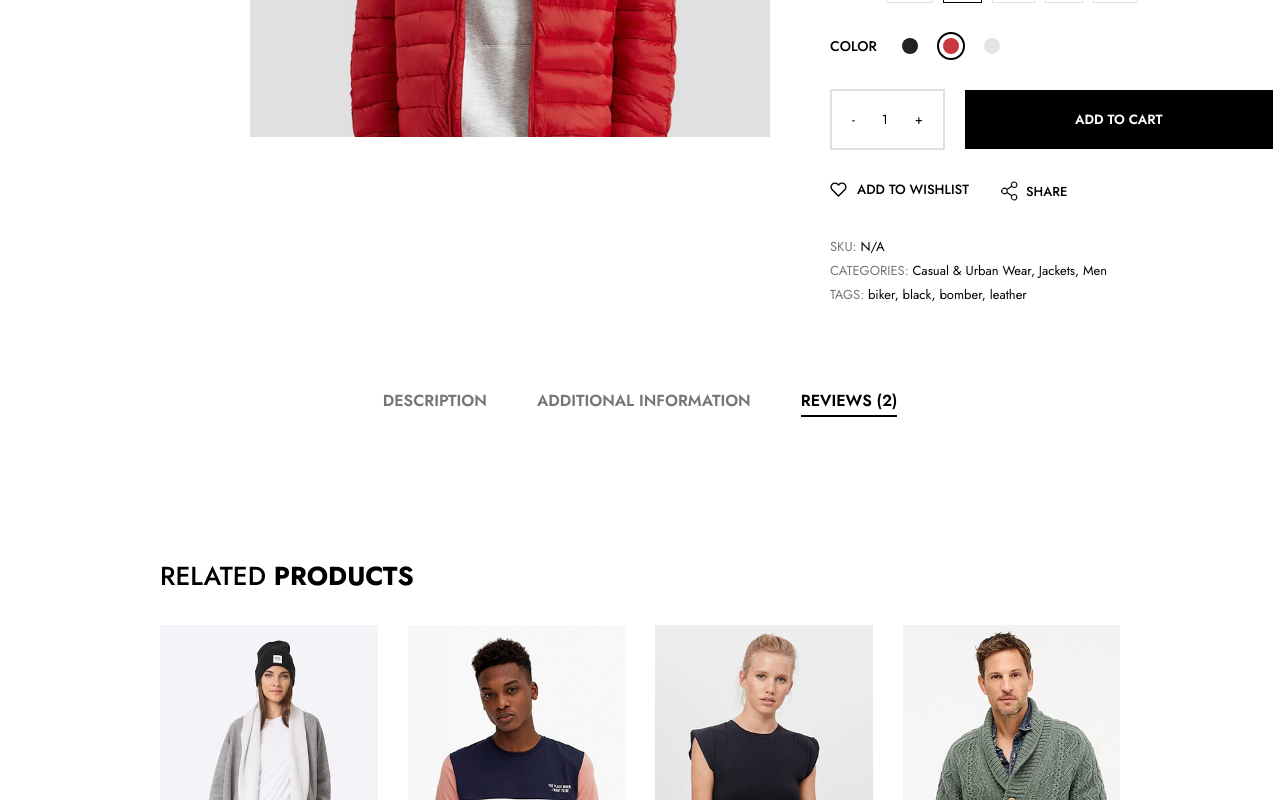
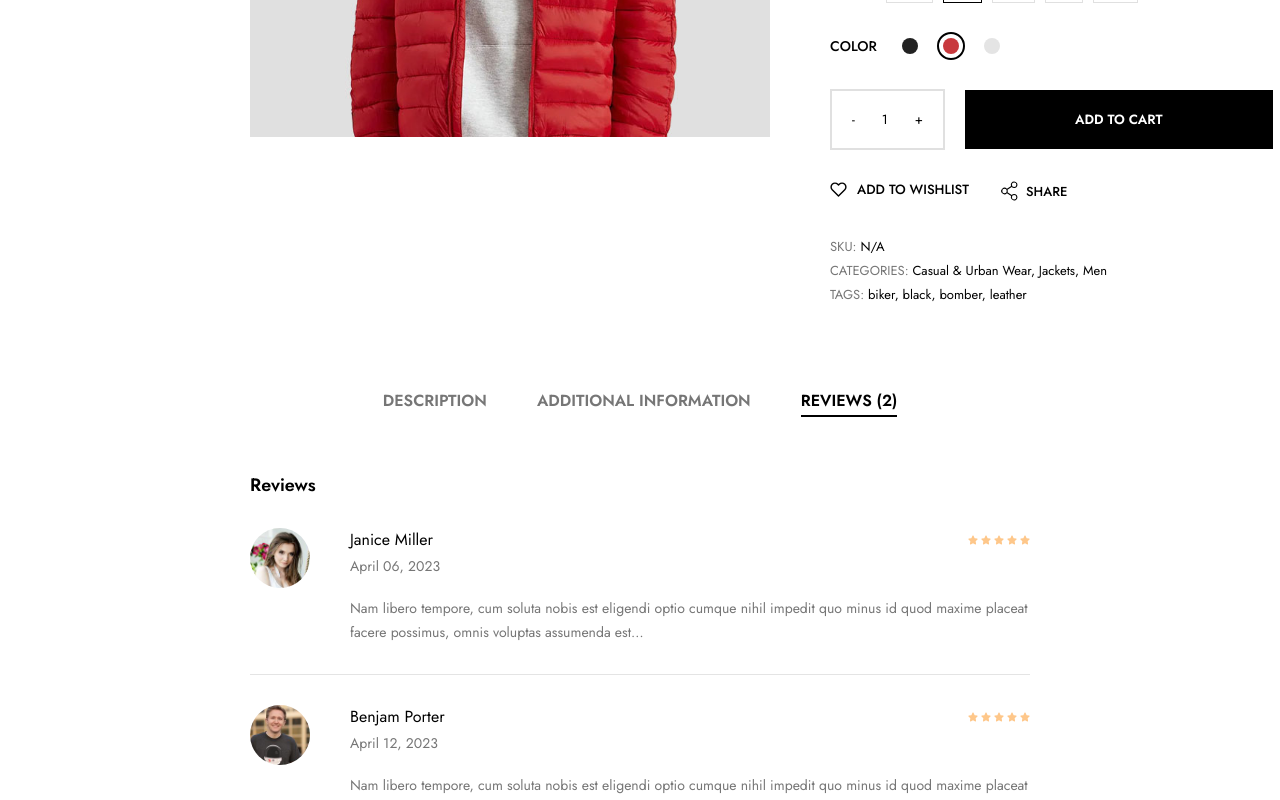
Before and after one commit to sunrisedev99/summer-ecommerce--react, a React (Create React App) app: page /product in a window 1280 px wide. Both pictures are taken after a click on the element "REVIEWS (2)". Shown: the part 487-1287 px from the top of the page. Built offline with nearby package versions, Linux system fonts and the light colour scheme.

Commit message:
Update AdditionalInfo.jsx and AdditionalInfo.css: add review section with user reviews and form to submit new review

```diff
--- a/src/Components/Product/AdditonInfo/AdditionalInfo.css
+++ b/src/Components/Product/AdditonInfo/AdditionalInfo.css
@@ -128,6 +128,180 @@
   font-weight: 400;
 }
 
+/* tab3 */
+
+.aiTabReviewContainer {
+  display: flex;
+  flex-direction: column;
+  gap: 50px;
+}
+
+.aiTabReviewContainer h3 {
+  font-size: 18px;
+  font-weight: 600;
+  margin-bottom: -20px;
+}
+
+.userReviews {
+  display: flex;
+  flex-direction: column;
+  gap: 30px;
+}
+
+.userReview {
+  display: flex;
+  gap: 40px;
+}
+
+.userReviewImg img {
+  width: 60px;
+  height: 60px;
+  border-radius: 50%;
+}
+
+.userReviewContent {
+  display: flex;
+  flex-direction: column;
+  gap: 20px;
+}
+
+.userReviewTopContent {
+  display: flex;
+  flex-direction: column;
+  gap: 5px;
+}
+
+.userNameRating {
+  display: flex;
+  justify-content: space-between;
+  align-items: center;
+}
+
+.userNameRating h6 {
+  font-size: 16px;
+  font-weight: 400;
+}
+
+.userRating {
+  display: flex;
+  gap: 3px;
+}
+
+.userDate p {
+  font-size: 14px;
+  font-weight: 400;
+  color: #767676;
+}
+
+.userReviewBottomContent p {
+  font-size: 14px;
+  font-weight: 400;
+  color: #767676;
+  line-height: 24px;
+}
+
+.userNewReview {
+  display: flex;
+  flex-direction: column;
+  gap: 40px;
+}
+
+.userNewReviewMessage {
+  display: flex;
+  flex-direction: column;
+  gap: 5px;
+}
+
+.userNewReviewMessage h5 {
+  font-size: 18px;
+  font-weight: 500;
+}
+
+.userNewReviewMessage p {
+  font-size: 14px;
+  color: #767676;
+}
+
+.userNewReviewRating {
+  display: flex;
+  align-items: center;
+  gap: 5px;
+}
+
+.userNewReviewRating label {
+  font-size: 14px;
+}
+
+.userNewReviewForm form {
+  display: flex;
+  flex-direction: column;
+  gap: 20px;
+}
+
+.userNewReviewForm form textarea {
+  padding: 10px;
+  border: 0.125rem solid #e4e4e4;
+  font-size: 14px;
+  outline-color: black;
+}
+
+.userNewReviewFormInput {
+  padding: 15px;
+  font-size: 14px;
+  border: 0.125rem solid #e4e4e4;
+  outline-color: black;
+}
+
+.userNewReviewForm button {
+  width: 20%;
+  padding: 15px;
+  font-size: 14px;
+  font-weight: 500;
+  background-color: black;
+  color: white;
+  border: none;
+  cursor: pointer;
+  text-transform: uppercase;
+}
+
+.userNewReviewFormCheck input {
+  appearance: none;
+  width: 16px;
+  height: 16px;
+  border: 2px solid #e4e4e4;
+  position: relative;
+  cursor: pointer;
+  outline: none;
+  margin-right: 10px;
+  display: inline-block;
+  vertical-align: middle;
+}
+
+.userNewReviewFormCheck input:checked {
+  border: 2px solid #000000;
+}
+
+.userNewReviewFormCheck input::after {
+  content: "";
+  display: block;
+  width: 8px;
+  height: 8px;
+  background-color: black;
+  position: absolute;
+  top: 50%;
+  left: 50%;
+  transform: translate(-50%, -50%) scale(0);
+  transition: transform 0.2s ease-in-out;
+}
+
+.userNewReviewFormCheck input:checked::after {
+  transform: translate(-50%, -50%) scale(1);
+}
+
+.userNewReviewFormCheck label {
+  font-size: 14px;
+}
+
 /* reponsive */
 
 @media screen and (max-width: 1210px) {
@@ -140,6 +314,8 @@
   .aiTabs p {
     font-size: 14px;
   }
+
+  /* tab1 */
 
   .descriptionPara {
     gap: 15px;
@@ -159,7 +335,18 @@
     gap: 20px;
   }
 
+  /* tab1 */
+
   .descriptionPara {
     gap: 10px;
   }
+
+  /* tab3 */
+  .userReviewBottomContent p {
+    font-size: 12px;
+  }
+
+  .userNewReviewForm button {
+    width: 40%;
+  }
 }
--- a/src/Components/Product/AdditonInfo/AdditionalInfo.jsx
+++ b/src/Components/Product/AdditonInfo/AdditionalInfo.jsx
@@ -1,5 +1,11 @@
 import React, { useState } from "react";
 import "./AdditionalInfo.css";
+
+import user1 from "../../../Assets/Users/user1.jpeg";
+import user2 from "../../../Assets/Users/user2.jpeg";
+
+import { FaStar } from "react-icons/fa";
+import Rating from "@mui/material/Rating";
 
 const AdditionalInfo = () => {
   const [activeTab, setActiveTab] = useState("aiTab1");
@@ -119,7 +125,121 @@ const AdditionalInfo = () => {
 
           {/* Tab3 */}
 
-          {activeTab === "aiTab3" && <div className="aiTabReview"></div>}
+          {activeTab === "aiTab3" && (
+            <div className="aiTabReview">
+              <div className="aiTabReviewContainer">
+                <h3>Reviews</h3>
+                <div className="userReviews">
+                  <div
+                    className="userReview"
+                    style={{ borderBottom: "1px solid #e4e4e4" }}
+                  >
+                    <div className="userReviewImg">
+                      <img src={user1} alt="" />
+                    </div>
+                    <div className="userReviewContent">
+                      <div className="userReviewTopContent">
+                        <div className="userNameRating">
+                          <h6>Janice Miller</h6>
+                          <div className="userRating">
+                            <FaStar color="#FEC78A" size={10} />
+                            <FaStar color="#FEC78A" size={10} />
+                            <FaStar color="#FEC78A" size={10} />
+                            <FaStar color="#FEC78A" size={10} />
+                            <FaStar color="#FEC78A" size={10} />
+                          </div>
+                        </div>
+                        <div className="userDate">
+                          <p>April 06, 2023</p>
+                        </div>
+                      </div>
+                      <div
+                        className="userReviewBottomContent"
+                        style={{ marginBottom: "30px" }}
+                      >
+                        <p>
+                          Nam libero tempore, cum soluta nobis est eligendi
+                          optio cumque nihil impedit quo minus id quod maxime
+                          placeat facere possimus, omnis voluptas assumenda est…
+                        </p>
+                      </div>
+                    </div>
+                  </div>
+                  <div className="userReview">
+                    <div className="userReviewImg">
+                      <img src={user2} alt="" />
+                    </div>
+                    <div className="userReviewContent">
+                      <div className="userReviewTopContent">
+                        <div className="userNameRating">
+                          <h6>Benjam Porter</h6>
+                          <div className="userRating">
+                            <FaStar color="#FEC78A" size={10} />
+                            <FaStar color="#FEC78A" size={10} />
+                            <FaStar color="#FEC78A" size={10} />
+                            <FaStar color="#FEC78A" size={10} />
+                            <FaStar color="#FEC78A" size={10} />
+                          </div>
+                        </div>
+                        <div className="userDate">
+                          <p>April 12, 2023</p>
+                        </div>
+                      </div>
+                      <div className="userReviewBottomContent">
+                        <p>
+                          Nam libero tempore, cum soluta nobis est eligendi
+                          optio cumque nihil impedit quo minus id quod maxime
+                          placeat facere possimus, omnis voluptas assumenda est…
+                        </p>
+                      </div>
+                    </div>
+                  </div>
+                </div>
+                <div className="userNewReview">
+                  <div className="userNewReviewMessage">
+                    <h5>
+                      Be the first to review “Lightweight Puffer Jacket With a
+                      Hood”
+                    </h5>
+                    <p>
+                      Your email address will not be published. Required fields
+                      are marked *
+                    </p>
+                  </div>
+                  <div className="userNewReviewRating">
+                    <label>Your rating *</label>
+                    <Rating name="simple-controlled" size="small" />
+                  </div>
+                  <div className="userNewReviewForm">
+                    <form>
+                      <textarea cols={30} rows={8} placeholder="Your Review" />
+                      <input
+                        type="text"
+                        placeholder="Name *"
+                        required
+                        className="userNewReviewFormInput"
+                      />
+                      <input
+                        type="email"
+                        placeholder="Email address *"
+                        required
+                        className="userNewReviewFormInput"
+                      />
+                      <div className="userNewReviewFormCheck">
+                        <input type="checkbox" placeholder="Subject" />
+                        <label>
+                          Save my name, email, and website in this browser for
+                          the next time I comment.
+                        </label>
+                      </div>
+
+                      <button type="submit">Submit</button>
+                    </form>
+                  </div>
+                </div>
+              </div>
+            </div>
+          )}
         </div>
       </div>
     </div>
--- a/src/Components/Shop/Filters/Filter.css
+++ b/src/Components/Shop/Filters/Filter.css
@@ -115,9 +115,6 @@
 
 .brandRadio {
   margin-right: 15px;
-}
-
-.brandRadio {
   appearance: none;
   width: 16px;
   height: 16px;
```
Also changed, not shown: src/Assets/Users/user1.jpeg (added), src/Assets/Users/user2.jpeg (added).
